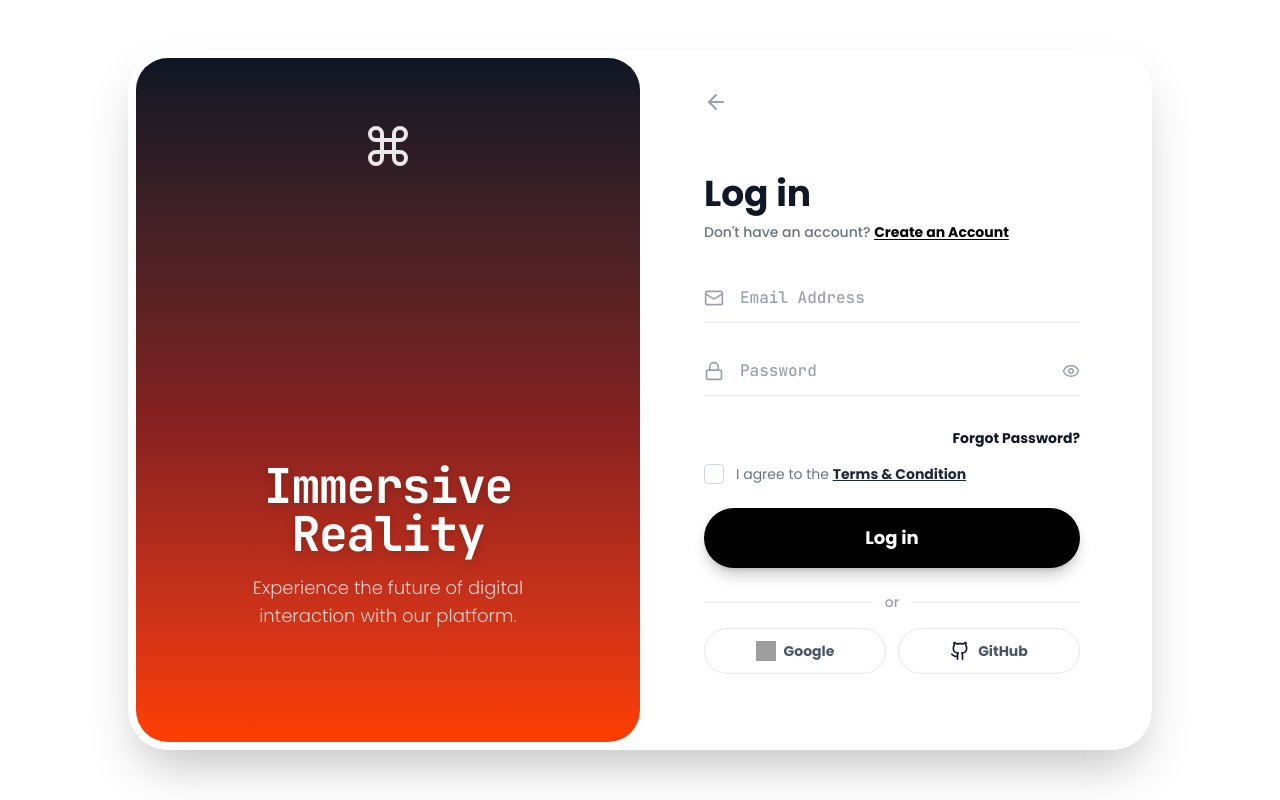
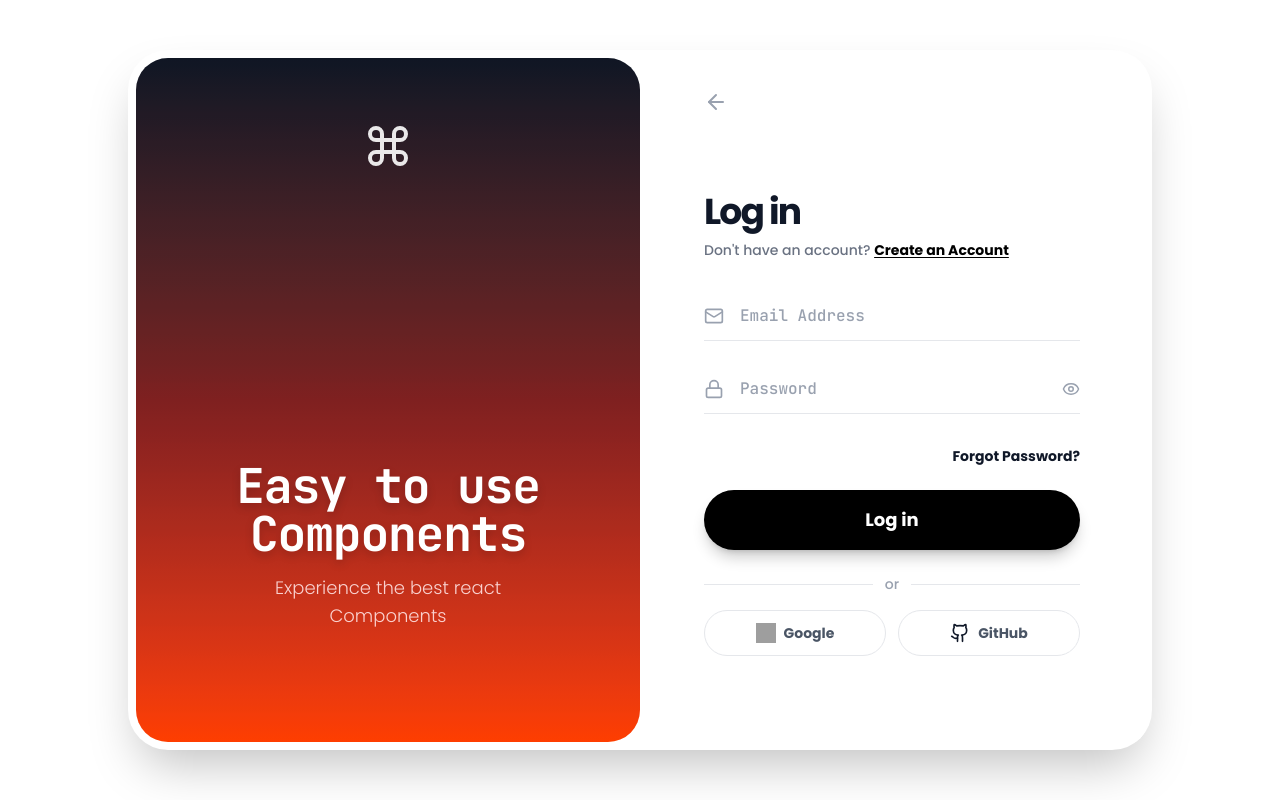
Before and after one commit to vathsavv56/Kern, a React (Vite) app: page /login in a window 1280 px wide. Built offline with nearby package versions, Linux system fonts and the light colour scheme; grey boxes are pictures that could not be loaded.

Commit message:
added logo preview path

```diff
--- a/index.html
+++ b/index.html
@@ -2,7 +2,7 @@
 <html lang="en">
   <head>
     <meta charset="UTF-8" />
-    <link rel="icon" type="image/svg+xml" href="./src/client/assets/logo.svg" />
+    <link rel="icon" type="image/svg+xml" href="./src/client/assets/fav.png" />
     <meta name="viewport" content="width=device-width, initial-scale=1.0" />
     <title>kern</title>
   </head>
--- a/package.json
+++ b/package.json
@@ -12,7 +12,7 @@
   "dependencies": {
     "@tailwindcss/vite": "^4.1.18",
     "@tanstack/react-query": "^5.90.20",
-    "axios": "^1.13.3",
+    "axios": "^1.13.4",
     "clsx": "^2.1.1",
     "dot-matrix-display": "^0.0.7",
     "figlet": "^1.9.4",
--- a/src/client/components/Login.tsx
+++ b/src/client/components/Login.tsx
@@ -1,80 +1,92 @@
-import React, { useState } from 'react';
-import { Eye, EyeOff, ArrowLeft, Check, Command, User, Mail, Lock, CheckCircle2, Github } from 'lucide-react';
+import React, { useState } from "react";
+import {
+  Eye,
+  EyeOff,
+  ArrowLeft,
+  Command,
+  User,
+  Mail,
+  Lock,
+  CheckCircle2,
+  Github,
+} from "lucide-react";
 
-export default function AuthLayout() {
-  const [isLogin, setIsLogin] = useState(true);
-  const [showPassword, setShowPassword] = useState(false);
-  const [isLoading, setIsLoading] = useState(false);
+import { useNavigate } from "react-router";
+
+export default function Login() {
+  const [isLogin, setIsLogin] = useState<boolean>(true);
+  const [showPassword, setShowPassword] = useState<boolean>(false);
+  const [isLoading, setIsLoading] = useState<boolean>(false);
 
   const [formData, setFormData] = useState({
-    userName: '',
-    password: '',
-    email: ''
+    userName: "",
+    password: "",
+    email: "",
   });
 
   const handleSubmit = async (e: React.FormEvent) => {
     e.preventDefault();
     setIsLoading(true);
-    await new Promise(resolve => setTimeout(resolve, 1500));
+    await new Promise((resolve) => setTimeout(resolve, 1500));
     setIsLoading(false);
     alert("Request Processed (Simulation)");
   };
 
   const isValid = (field: string) => field.length > 3;
+  const navigate = useNavigate();
 
   return (
-    <div className="min-h-screen w-full bg-white flex items-center justify-center p-0 md:p-4 lg:p-8 font-['Poppins']">
-
-
-
+    <div className="min-h-screen w-full bg-white flex items-center justify-center p-0 md:p-4 lg:p-8 font-['Poppins'] snap-center">
       <div className="bg-white w-full md:max-w-5xl md:h-175 min-h-screen md:min-h-0 h-auto md:rounded-[40px] shadow-2xl overflow-hidden flex flex-col md:grid md:grid-cols-2 p-0 md:p-2 relative">
-
-
         <div className="relative w-full md:h-full h-48 md:rounded-4xl rounded-b-4xl md:rounded-t-4xl overflow-hidden flex flex-col items-center justify-center md:justify-start text-white p-6 md:p-8 bg-linear-to-b from-gray-900 via-[#8B2323] to-[#FF4500] shrink-0 transition-all duration-500 ease-in-out">
           <div className="absolute inset-0 bg-black/10 mix-blend-overlay"></div>
-
 
           <div className="z-10 md:mt-8 md:mb-auto flex flex-col items-center">
             <Command size={48} className="text-white opacity-90 mb-2 md:mb-0" />
           </div>
 
-
           <div className="z-10 text-center md:mb-20 space-y-4 hidden md:block">
             <h2 className="text-4xl lg:text-5xl font-bold tracking-tight text-white drop-shadow-lg font-['JetBrains_Mono']">
-               Immersive <br/> Reality
+              Easy to use Components
             </h2>
             <p className="text-red-100/90 text-lg max-w-xs mx-auto font-light">
-               Experience the future of digital interaction with our platform.
+              Experience the best react Components
             </p>
           </div>
 
-
           <div className="md:hidden z-10 text-center">
             <h2 className="text-2xl font-bold tracking-tight text-white font-['JetBrains_Mono']">
-               Immersive Reality
+              Login
             </h2>
           </div>
         </div>
 
-
         <div className="h-full w-full bg-white px-6 md:px-12 lg:px-16 py-8 flex flex-col flex-1 overflow-y-auto">
-
-          <button className="self-start mb-6 text-gray-400 hover:text-gray-900 transition-colors">
-            <ArrowLeft size={24} />
+          <button className="self-start mb-6 text-gray-400 hover:text-gray-900 transition-colors"
+          onClick={()=> navigate("/")}
+          >
+            <ArrowLeft
+              size={24}
+              className="hover:cursor-pointer hover:bg-50/80 rounded-full "
+            />
           </button>
 
-          <form onSubmit={handleSubmit} className="flex-1 flex flex-col justify-center max-w-md mx-auto w-full">
-
+          <form
+            onSubmit={handleSubmit}
+            className="flex-1 flex flex-col justify-center max-w-md mx-auto w-full"
+          >
             <div className="mb-6 md:mb-8">
-              <h1 className="text-3xl md:text-4xl font-bold text-gray-900 mb-2">
-                {isLogin ? 'Log in' : 'Sign up'}
+              <h1 className="text-3xl md:text-4xl font-bold text-gray-900 mb-2 tracking-tighter">
+                {isLogin ? "Log in" : "Sign up"}
               </h1>
               <p className="text-gray-500 text-sm font-medium">
-                {isLogin ? "Don't have an account? " : "Already have an account? "}
+                {isLogin
+                  ? "Don't have an account? "
+                  : "Already have an account? "}
                 <button
                   type="button"
                   onClick={() => setIsLogin(!isLogin)}
-                  className="text-black font-bold underline decoration-1 hover:text-gray-700 underline-offset-2 transition-colors"
+                  className="text-black font-bold underline decoration-1 hover:text-gray-700 underline-offset-2 transition-colors hover:cursor-pointer"
                 >
                   {isLogin ? "Create an Account" : "Log In"}
                 </button>
@@ -82,21 +94,28 @@ export default function AuthLayout() {
             </div>
 
             <div className="space-y-5 md:space-y-6">
-
               {!isLogin && (
                 <div className="group animate-in fade-in slide-in-from-top-2">
                   <div className="flex items-center gap-4 border-b border-gray-200 py-3 focus-within:border-black transition-colors">
-                    <User size={20} className="text-gray-400 group-focus-within:text-black transition-colors" />
+                    <User
+                      size={20}
+                      className="text-gray-400 group-focus-within:text-black transition-colors"
+                    />
                     <input
                       type="text"
                       id="userName"
                       placeholder="User Name"
                       className="flex-1 bg-transparent border-none outline-none text-gray-900 placeholder-gray-400 font-medium font-['JetBrains_Mono']"
                       value={formData.userName}
-                      onChange={(e) => setFormData({ ...formData, userName: e.target.value })}
+                      onChange={(e) =>
+                        setFormData({ ...formData, userName: e.target.value })
+                      }
                     />
                     {isValid(formData.userName) && (
-                      <CheckCircle2 size={18} className="text-green-500 animate-in zoom-in duration-300" />
+                      <CheckCircle2
+                        size={18}
+                        className="text-green-500 animate-in zoom-in duration-300"
+                      />
                     )}
                   </div>
                 </div>
@@ -104,31 +123,44 @@ export default function AuthLayout() {
 
               <div className="group">
                 <div className="flex items-center gap-4 border-b border-gray-200 py-3 focus-within:border-black transition-colors">
-                    <Mail size={20} className="text-gray-400 group-focus-within:text-black transition-colors" />
+                  <Mail
+                    size={20}
+                    className="text-gray-400 group-focus-within:text-black transition-colors"
+                  />
                   <input
                     type="email"
                     id="email"
                     placeholder="Email Address"
                     className="flex-1 bg-transparent border-none outline-none text-gray-900 placeholder-gray-400 font-medium font-['JetBrains_Mono']"
                     value={formData.email}
-                      onChange={(e) => setFormData({ ...formData, email: e.target.value })}
+                    onChange={(e) =>
+                      setFormData({ ...formData, email: e.target.value })
+                    }
                   />
-                    {isValid(formData.email) && formData.email.includes('@') && (
-                      <CheckCircle2 size={18} className="text-green-500 animate-in zoom-in duration-300" />
+                  {isValid(formData.email) && formData.email.includes("@") && (
+                    <CheckCircle2
+                      size={18}
+                      className="text-green-500 animate-in zoom-in duration-300"
+                    />
                   )}
                 </div>
               </div>
 
               <div className="group">
                 <div className="flex items-center gap-4 border-b border-gray-200 py-3 focus-within:border-black transition-colors">
-                  <Lock size={20} className="text-gray-400 group-focus-within:text-black transition-colors" />
+                  <Lock
+                    size={20}
+                    className="text-gray-400 group-focus-within:text-black transition-colors"
+                  />
                   <input
                     type={showPassword ? "text" : "password"}
                     id="password"
                     placeholder="Password"
                     className="flex-1 bg-transparent border-none outline-none text-gray-900 placeholder-gray-400 font-medium font-['JetBrains_Mono']"
                     value={formData.password}
-                    onChange={(e) => setFormData({ ...formData, password: e.target.value })}
+                    onChange={(e) =>
+                      setFormData({ ...formData, password: e.target.value })
+                    }
                   />
                   <button
                     type="button"
@@ -140,9 +172,15 @@ export default function AuthLayout() {
                 </div>
                 {!isLogin && formData.password.length > 0 && (
                   <div className="mt-2 flex gap-1">
-                     <div className={`h-1 flex-1 rounded-full ${formData.password.length > 4 ? 'bg-green-500' : 'bg-gray-200'} transition-colors`}></div>
-                     <div className={`h-1 flex-1 rounded-full ${formData.password.length > 6 ? 'bg-green-500' : 'bg-gray-200'} transition-colors`}></div>
-                     <div className={`h-1 flex-1 rounded-full ${formData.password.length > 8 ? 'bg-green-500' : 'bg-gray-200'} transition-colors`}></div>
+                    <div
+                      className={`h-1 flex-1 rounded-full ${formData.password.length > 4 ? "bg-green-500" : "bg-gray-200"} transition-colors`}
+                    ></div>
+                    <div
+                      className={`h-1 flex-1 rounded-full ${formData.password.length > 6 ? "bg-green-500" : "bg-gray-200"} transition-colors`}
+                    ></div>
+                    <div
+                      className={`h-1 flex-1 rounded-full ${formData.password.length > 8 ? "bg-green-500" : "bg-gray-200"} transition-colors`}
+                    ></div>
                   </div>
                 )}
               </div>
@@ -150,25 +188,14 @@ export default function AuthLayout() {
               <div className="flex flex-col gap-4 pt-2">
                 {isLogin && (
                   <div className="flex justify-end">
-                    <button type="button" className="text-sm font-bold text-gray-900 hover:underline">
+                    <button
+                      type="button"
+                      className="text-sm font-bold text-gray-900 hover:underline"
+                    >
                       Forgot Password?
                     </button>
                   </div>
                 )}
-
-                <div className="flex items-center gap-3">
-                    <div className="relative flex items-center">
-                      <input
-                        type="checkbox"
-                        id="terms"
-                        className="peer h-5 w-5 cursor-pointer appearance-none rounded border border-gray-300 checked:bg-black checked:border-black transition-all"
-                      />
-                      <Check size={12} className="pointer-events-none absolute left-1/2 top-1/2 -translate-x-1/2 -translate-y-1/2 text-white opacity-0 peer-checked:opacity-100" />
-                    </div>
-                    <label htmlFor="terms" className="text-sm text-gray-500 cursor-pointer select-none">
-                      I agree to the <span className="font-bold underline text-gray-800">Terms & Condition</span>
-                    </label>
-                 </div>
               </div>
 
               <button
@@ -178,8 +205,10 @@ export default function AuthLayout() {
               >
                 {isLoading ? (
                   <span className="w-6 h-6 border-2 border-white/30 border-t-white rounded-full animate-spin"></span>
+                ) : isLogin ? (
+                  "Log in"
                 ) : (
-                  isLogin ? 'Log in' : 'Create Account'
+                  "Create Account"
                 )}
               </button>
 
@@ -188,21 +217,39 @@ export default function AuthLayout() {
                   <div className="w-full border-t border-gray-200"></div>
                 </div>
                 <div className="relative flex justify-center text-sm">
-                  <span className="bg-white px-3 text-gray-400 font-medium">or</span>
+                  <span className="bg-white px-3 text-gray-400 font-medium">
+                    or
+                  </span>
                 </div>
               </div>
 
               <div className="grid grid-cols-2 gap-3 pb-4 md:pb-0">
-                 <button type="button" className="flex items-center justify-center gap-2 border border-gray-200 rounded-full py-3 hover:bg-gray-50 hover:border-gray-300 transition-all group">
-                   <img src="https://www.svgrepo.com/show/475656/google-color.svg" alt="Google" className="w-5 h-5 group-hover:scale-110 transition-transform" />
-                   <span className="text-sm font-bold text-gray-600">Google</span>
+                <button
+                  type="button"
+                  className="flex items-center justify-center gap-2 border border-gray-200 rounded-full py-3 hover:bg-gray-50 hover:border-gray-300 transition-all group"
+                >
+                  <img
+                    src="https://www.svgrepo.com/show/475656/google-color.svg"
+                    alt="Google"
+                    className="w-5 h-5 group-hover:scale-110 transition-transform"
+                  />
+                  <span className="text-sm font-bold text-gray-600">
+                    Google
+                  </span>
                 </button>
-                 <button type="button" className="flex items-center justify-center gap-2 border border-gray-200 rounded-full py-3 hover:bg-gray-50 hover:border-gray-300 transition-all group">
-                   <Github size={20} className="text-gray-900 group-hover:scale-110 transition-transform" />
-                   <span className="text-sm font-bold text-gray-600">GitHub</span>
+                <button
+                  type="button"
+                  className="flex items-center justify-center gap-2 border border-gray-200 rounded-full py-3 hover:bg-gray-50 hover:border-gray-300 transition-all group"
+                >
+                  <Github
+                    size={20}
+                    className="text-gray-900 group-hover:scale-110 transition-transform"
+                  />
+                  <span className="text-sm font-bold text-gray-600">
+                    GitHub
+                  </span>
                 </button>
               </div>
-
             </div>
           </form>
         </div>
--- a/src/client/components/Navbar.tsx
+++ b/src/client/components/Navbar.tsx
@@ -31,6 +31,7 @@ const Navbar = () => {
         <div className="mx-auto max-w-5xl w-full flex flex-col sm:flex-row items-center justify-center gap-2 sm:gap-6 font-poppins text-sm">
           <p className="text-gray-300 flex items-center gap-2 text-center">
             <FiFeather className="text-orange-400 shrink-0" />
+
             <span>
               An API based font library —{" "}
               <span className="text-white font-medium">Open Source</span>
@@ -41,6 +42,7 @@ const Navbar = () => {
             >
               Learn More →
             </Link>
+
           </p>
           <a
             href="https://github.com/vathsavv56/kern"
@@ -52,6 +54,9 @@ const Navbar = () => {
             <span>Star on GitHub</span>
           </a>
         </div>
+        <Link to="/logo" className="text-xs hover:underline hover:underline-offset-4 transition-all duration-300 cursor-pointer">
+            {" "} Logo Preview
+            </Link>
       </div>
 
       {/* Main Navigation */}
@@ -60,6 +65,7 @@ const Navbar = () => {
         <NavLink to="/" onClick={handleLinkClick}>
           <img src={Kern} alt="Kern Logo" className="rounded-2xl h-10 w-auto" />
         </NavLink>
+
 
         {/* Desktop Navigation */}
         <div className="hidden md:flex items-center gap-4">
```
Also changed, not shown: src/client/components/Logo.tsx (+3 -5 lines), 2 other files (tests, documents, lock files or other folders). Lines whose indentation alone changed are shown as unchanged.
